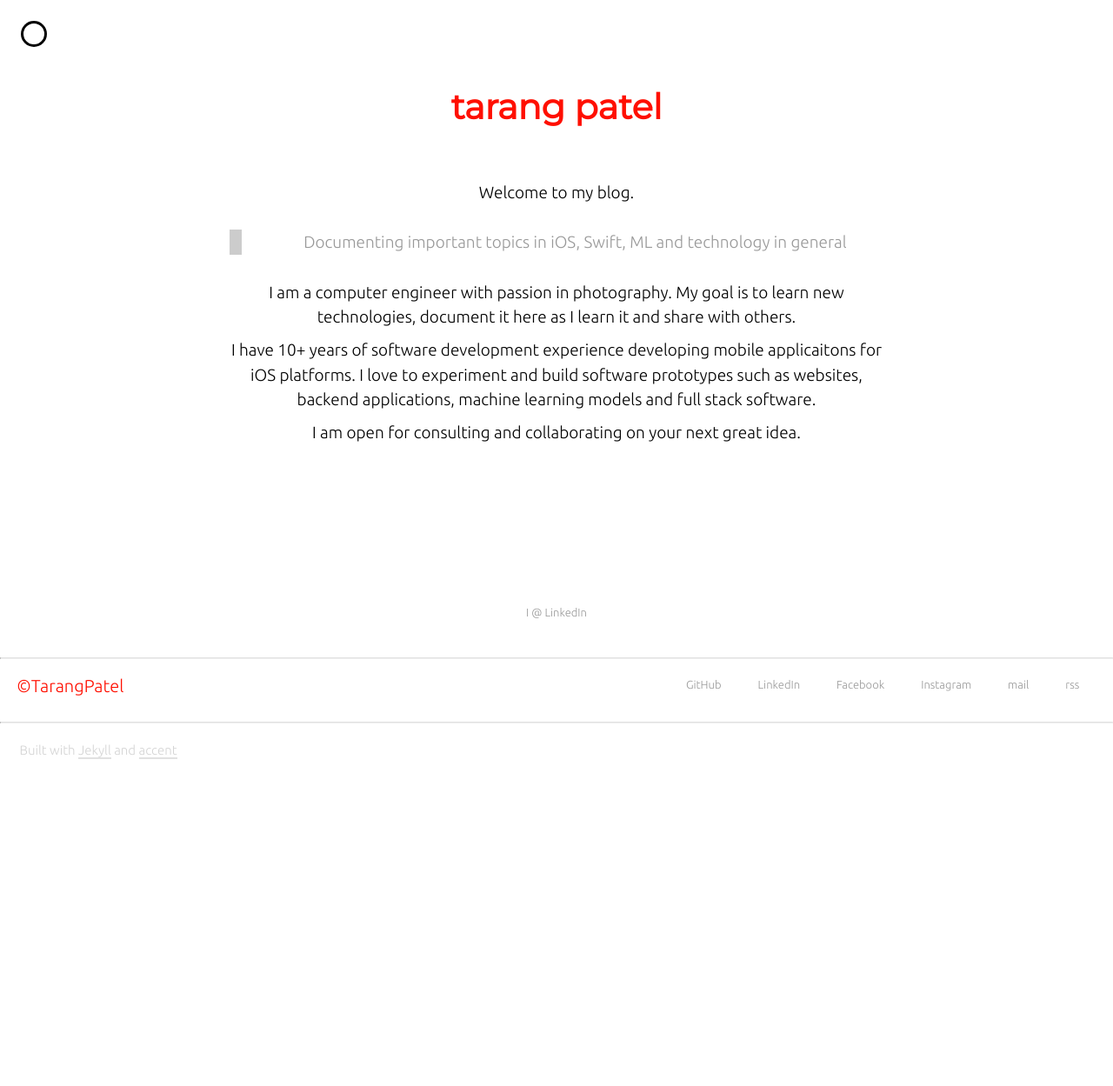
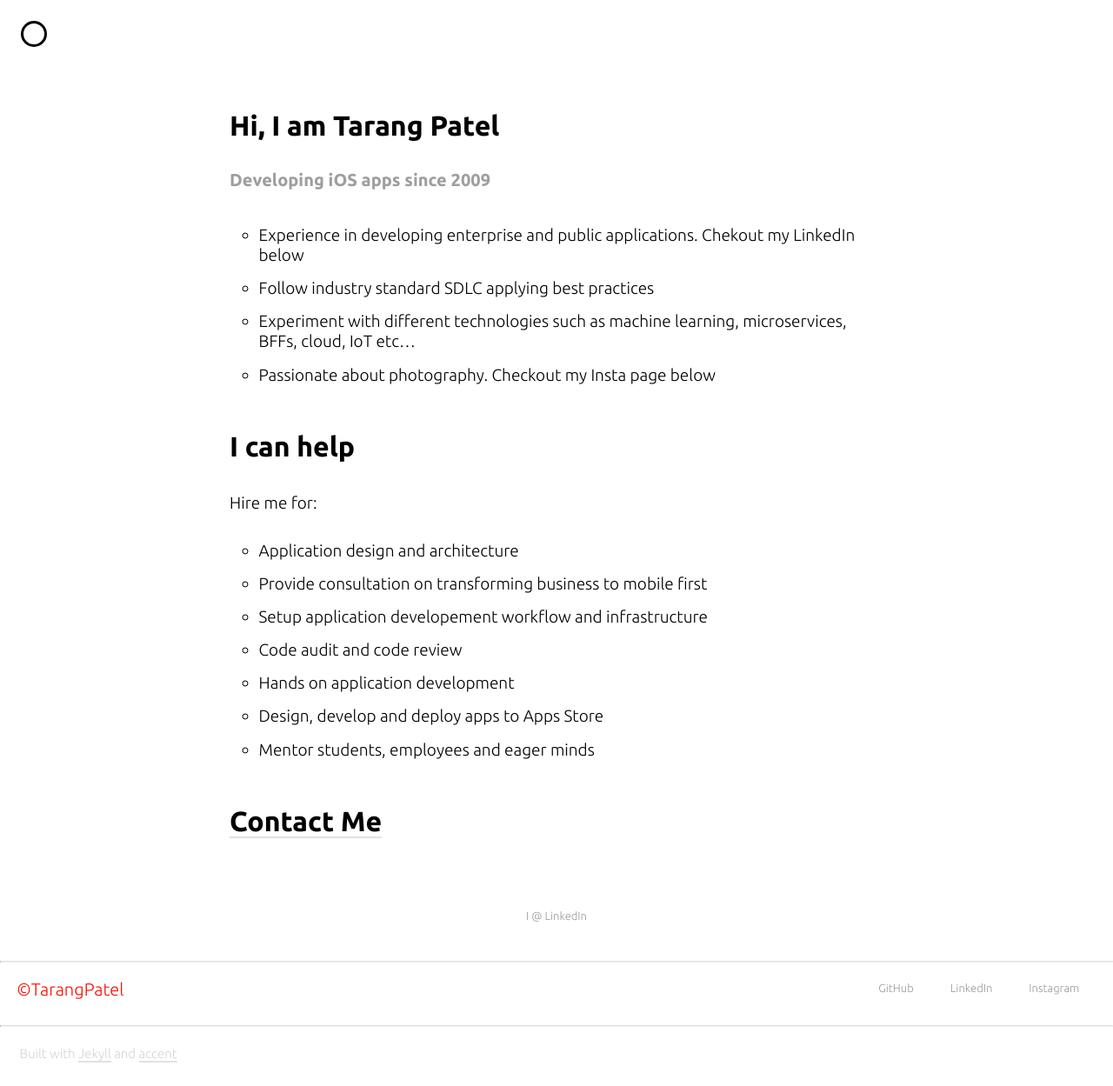
Before and after one commit to tarangpatel/whatilove, a Jekyll site: the page built from about.markdown, in a window 1280 px wide. Shown: the whole page at 87% size. Built offline with Jekyll 4.4.1, drawn with Linux system fonts in a browser that asks for light colours; nearby versions of some CDN libraries; before the commit the page ends 900 px from its top, so only the background shows below that.

Commit message:
Updated about us page

```diff
--- a/_config.yml
+++ b/_config.yml
@@ -22,7 +22,7 @@ copyright: TarangPatel
 intro: true         # Tip: Remove the span from site_heading if intro is set to true
 # This will be displayed in your intro
 short_bio: >
-    Software engineer with experties in Mobile Apps Develpoment, Software Design and Architecture, and Full-stack mobile solutions. <br> I provide services like consulting on digital transformation, bootstrap mobile first solution, code-review, mentoring and more. <br> Please contact for details.
+    iOS Developer fluent in Swift
 
 permalink: /:title.html
 
--- a/_includes/footer.html
+++ b/_includes/footer.html
@@ -24,18 +24,18 @@
             <a target="_blank" href="https://linkedin.com/in/{{ site.linkedin_id }}" class="button">
                 LinkedIn
             </a>
-            <a target="_blank" href="https://www.facebook.com/{{ site.facebook_id }}" class="button">
+            <!-- <a target="_blank" href="https://www.facebook.com/{{ site.facebook_id }}" class="button">
                 Facebook
-            </a>
+            </a> -->
             <a target="_blank" href="https://www.instagram.com/{{ site.instagram_id }}" class="button">
                 Instagram
             </a>
-            <a href="mailto:{{ site.email }}" class="button">
+            <!-- <a href="mailto:{{ site.email }}" class="button">
                 mail
-            </a>
-            <a target="_blank" href="{{ site.baseurl }}/feed.xml" class="button">
+            </a> -->
+            <!-- <a target="_blank" href="{{ site.baseurl }}/feed.xml" class="button">
                 rss
-            </a>
+            </a> -->
         </div>
     </div>
     <div style="clear:both"></div>
--- a/_layouts/about.html
+++ b/_layouts/about.html
@@ -1,9 +1,11 @@
 ---
 layout: default
 ---
-<div class="container content" style="text-align: center">
-    <h1 class="post-title" style="text-align: center">
+<div class="container content" style="text-align: left">
+    <!-- <h1 class="post-title" style="text-align: center">
         {{ site.author }}
-    </h1>
+    </h1> -->
+    <h2>Hi, I am Tarang Patel</h2>
+    <h6 style="color: #9e9e9e;">Developing iOS apps since 2009</h6>
     {{ content }}
 </div>
--- a/about.markdown
+++ b/about.markdown
@@ -5,12 +5,20 @@ author: Tarang Patel
 permalink: /about
 ---
 
-Welcome to my blog.
+- Experience in developing enterprise and public applications. Chekout my LinkedIn below
+- Follow industry standard SDLC applying best practices
+- Experiment with different technologies such as machine learning, microservices, BFFs, cloud, IoT etc...
+- Passionate about photography. Checkout my Insta page below
 
-> Documenting important topics in iOS, Swift, ML and technology in general
+## I can help
+Hire me for:
 
-I am a computer engineer with passion in photography. My goal is to learn new technologies, document it here as I learn it and share with others.
+- Application design and architecture
+- Provide consultation on transforming business to mobile first
+- Setup application developement workflow and infrastructure
+- Code audit and code review
+- Hands on application development
+- Design, develop and deploy apps to Apps Store
+- Mentor students, employees and eager minds
 
-I have 10+ years of software development experience developing mobile applicaitons for iOS platforms. I love to experiment and build software prototypes such as websites, backend applications, machine learning models and full stack software.
-
-I am open for consulting and collaborating on your next great idea.
+## [Contact Me](mailto:tarangpatelinc@gmail.com)
```
Also changed, not shown: _includes/intro.html (+6 -7 lines), images/android.png (added), images/apple.png (added), images/swift.png (added), images/technology.png (added).
